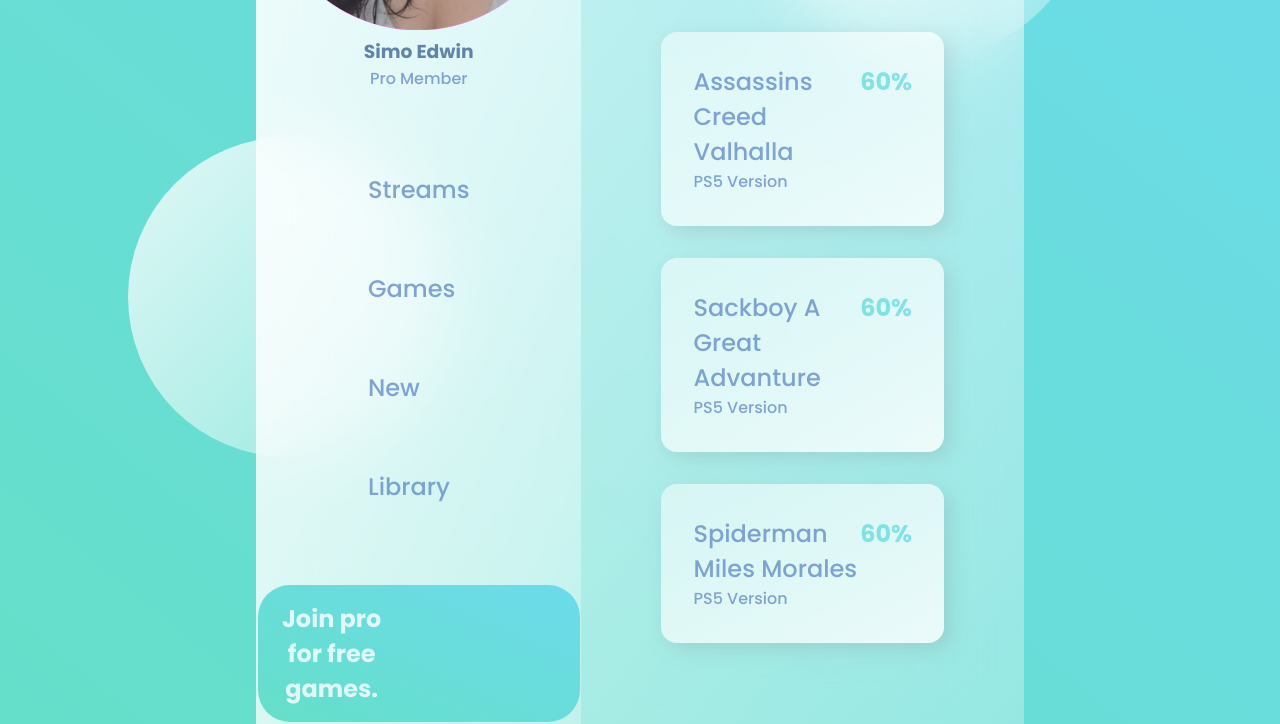
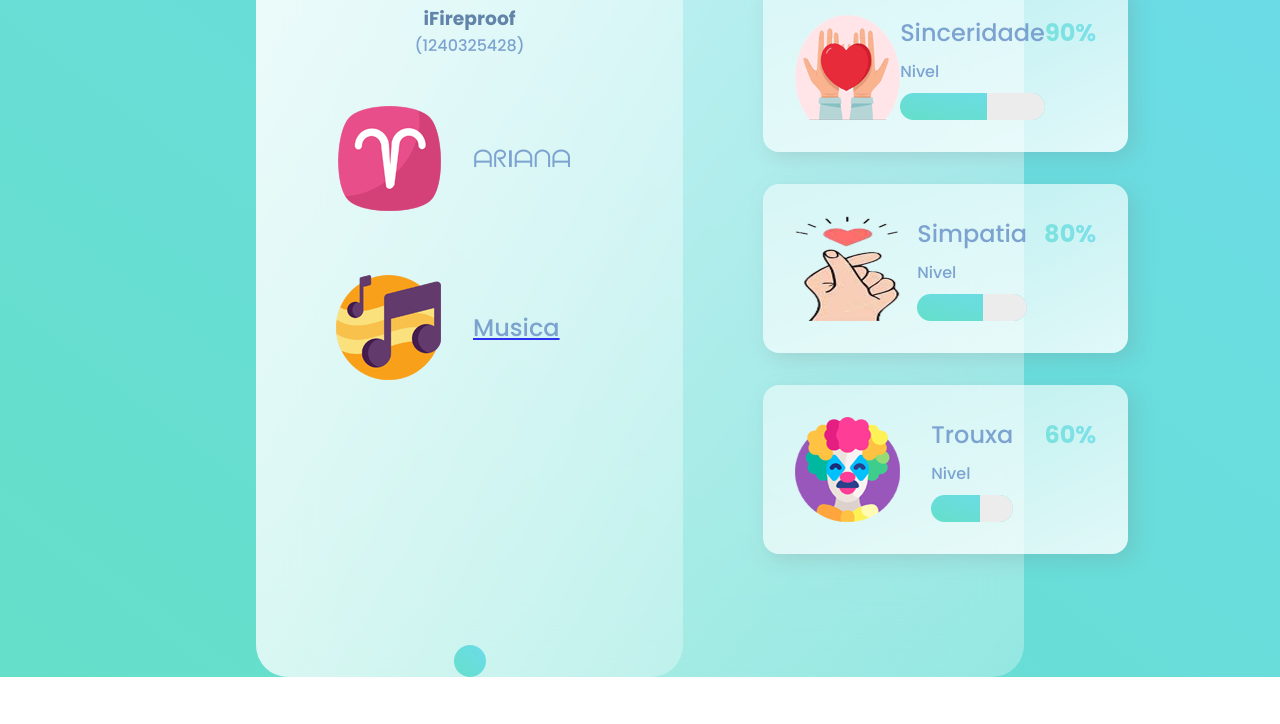
Before and after one commit to brunovdlc/Giovana, a plain HTML site: page index.html in a window 1280 px wide. Shown: the part 303-1027 px from the top of the page. After the commit the page ends 980 px from the top, so only its background shows below. Drawn offline with Linux system fonts and the light colour scheme.

Commit message:
Update index.html

```diff
--- a/index.html
+++ b/index.html
@@ -3,7 +3,7 @@
   <head>
     <meta charset="UTF-8" />
     <meta name="viewport" content="width=device-width, initial-scale=1.0" />
-    <title>Glass Website</title>
+    <title>BrunoT - G</title>
     <link rel="preconnect" href="https://fonts.gstatic.com" />
     <link
       href="https://fonts.googleapis.com/css2?family=Poppins:wght@400;500;700&display=swap"
@@ -17,61 +17,70 @@
         <div class="dashboard">
           <div class="user">
             <img src="./images/avatar.png" alt="" />
-            <h3>Simo Edwin</h3>
-            <p>Pro Member</p>
+            <h3>iFireproof </h3>
+            <p>(1240325428)</p>
           </div>
           <div class="links">
             <div class="link">
-              <img src="./images/twitch.png" alt="" />
-              <h2>Streams</h2>
+              <img src="./images/ariana.png" alt="" />
+              <h2>ᗩᖇIᗩᑎᗩ</h2>
+            </div>
+            <a href="https://youtu.be/wFBp_PHXrf4">
+            <div class="link">
+              <img src="./images/ytb.png" alt="" />
+              <h2>Musica</h2>
             </div>
             <div class="link">
-              <img src="./images/steam.png" alt="" />
-              <h2>Games</h2>
+              <img src="." alt="" />
+              <h2></h2>
             </div>
             <div class="link">
-              <img src="./images/upcoming.png" alt="" />
-              <h2>New</h2>
+              <img src="." alt="" />
+              <h2></h2>
+               <a href=""></a>
             </div>
+            <a href="">
             <div class="link">
-              <img src="./images/library.png" alt="" />
-              <h2>Library</h2>
+              <img src="" alt="" />
+              <h2></h2>
             </div>
+          </a>
+
           </div>
           <div class="pro">
-            <h2>Join pro for free games.</h2>
-            <img src="./images/controller.png" alt="" />
+            <h2></h2>
+            <img src="" alt="" />
           </div>
         </div>
         <div class="games">
           <div class="status">
-            <h1>Active Games</h1>
+            <h1>𝙶𝚒𝚘𝚟𝚊𝚗𝚊</h1>
             <input type="text" />
           </div>
           <div class="cards">
             <div class="card">
-              <img src="./images/assassins.png" alt="" />
+              <img src="./images/since.png" alt="" />
               <div class="card-info">
-                <h2>Assassins Creed Valhalla</h2>
-                <p>PS5 Version</p>
+                <h2>Sinceridade</h2>
+                <p>Nivel</p>
                 <div class="progress"></div>
               </div>
-              <h2 class="percentage">60%</h2>
+              <h2 class="percentage">90%</h2>
             </div>
             <div class="card">
-              <img src="./images/sackboy.png" alt="" />
+              <img src="./images/simp.png" alt="" />
               <div class="card-info">
-                <h2>Sackboy A Great Advanture</h2>
-                <p>PS5 Version</p>
+                <h2>Simpatia</h2>
+                <p>Nivel</p>
                 <div class="progress"></div>
               </div>
-              <h2 class="percentage">60%</h2>
+              <h2 class="percentage">80%</h2>
             </div>
             <div class="card">
-              <img src="./images/spiderman.png" alt="" />
+              <img src="./images/trx.png" alt="" />
               <div class="card-info">
-                <h2>Spiderman Miles Morales</h2>
-                <p>PS5 Version</p>
+                <h2>Trouxa</h2>
+                <p>Nivel</p>
                 <div class="progress"></div>
               </div>
               <h2 class="percentage">60%</h2>
@@ -80,7 +89,6 @@
         </div>
       </section>
     </main>
-    <div class="circle1"></div>
-    <div class="circle2"></div>
+
   </body>
 </html>
```
